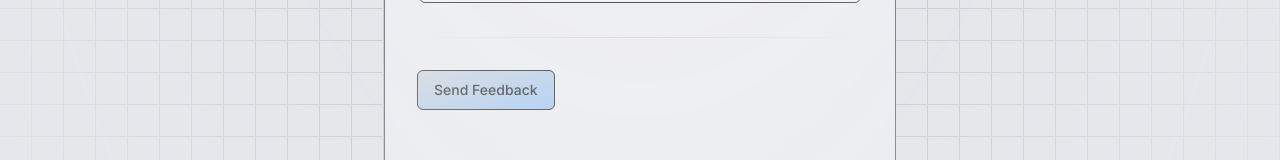
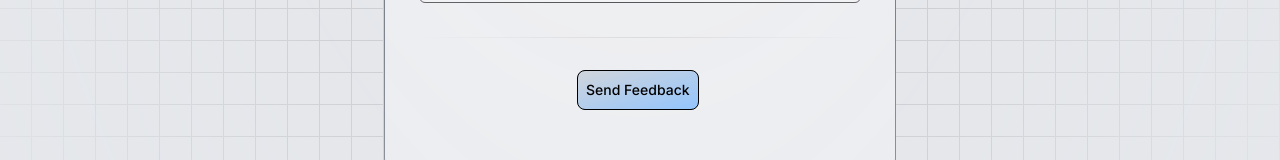
Before and after one commit to gourab8389/my-folio, a Next.js app: page / in a window 1280 px wide. Shown: the part 2648-2808 px from the top of the page. Built offline with nearby package versions, Linux system fonts and the light colour scheme.

Commit message:
feedback edit

```diff
--- a/app/components/Feedback.tsx
+++ b/app/components/Feedback.tsx
@@ -7,7 +7,7 @@ import { Button } from "@/components/ui/button";
 
 export function Feedback() {
   return (
-    <div id="feedback" className="max-w-lg w-full mx-10 sm:mx-4 rounded-none md:rounded-2xl p-4 sm:p-8 shadow-input bg-gray-100 dark:bg-gray-950 mt-10 border border-gray-800">
+    <div id="feedback" className="lg:w-[32rem] w-80  mx-10 sm:mx-4 rounded-xl md:rounded-2xl p-4 sm:p-8 shadow-input bg-gray-100 dark:bg-gray-950 mt-10 border border-gray-800">
       <p className="text-3xl lg:text-6xl font-bold text-center relative z-20 bg-clip-text text-transparent bg-gradient-to-b from-blue-500 dark:from-blue-300 to-neutral-400">
         Feedback
       </p>
@@ -31,7 +31,7 @@ export function Feedback() {
           <Input id="description" placeholder="feedback" type="text" name="description"/>
         </LabelInputContainer>
         <div className="bg-gradient-to-r from-transparent via-neutral-300 dark:via-neutral-700 to-transparent my-8 h-[1px] w-full" />
-        <Button type="submit" className="bg-gradient-to-br from-gray-300 to-blue-300 border border-black text-black dark:text-white flex items-center space-x-2">
+        <Button type="submit" className="bg-gradient-to-br from-gray-300 to-blue-300 border border-black text-black dark:text-white flex items-center space-x-2 transition-transform duration-300 ease-in-out transform hover:scale-105 hover:from-blue-300 hover:to-gray-300 hover:shadow-lg p-2 rounded-lg lg:ml-40 ml-12">
             Send Feedback
         </Button>
       </form>
```
